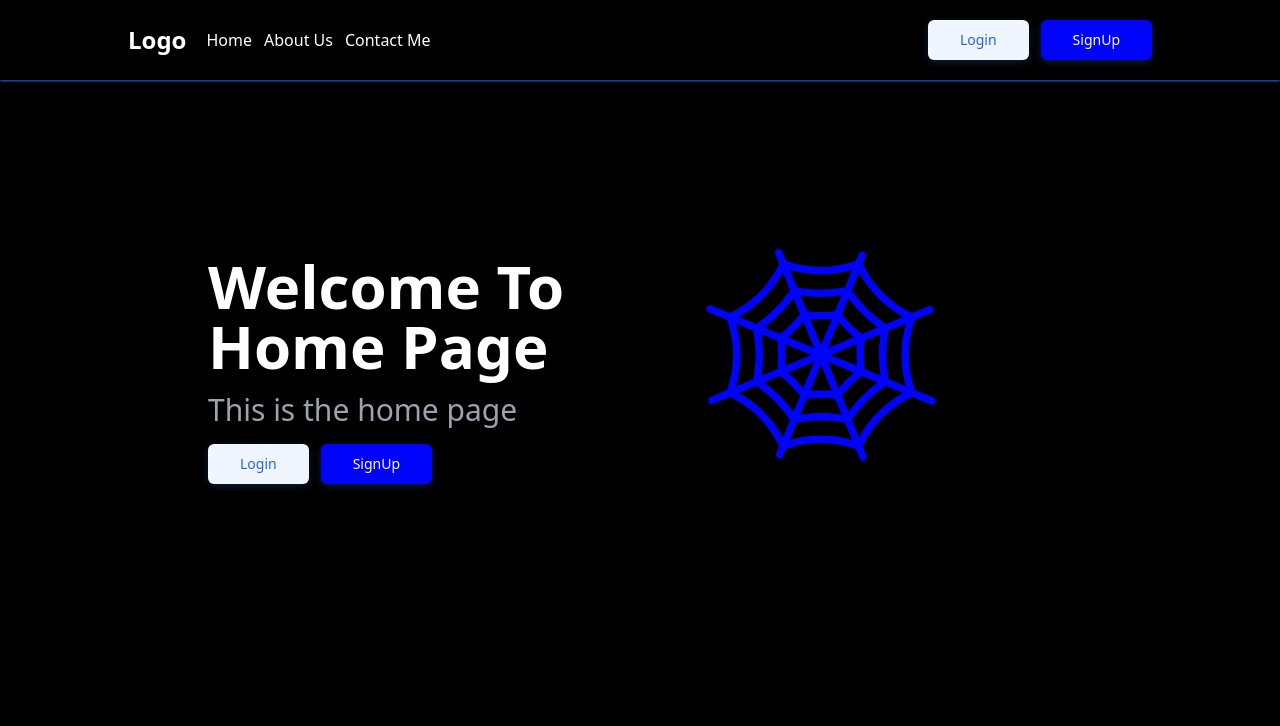
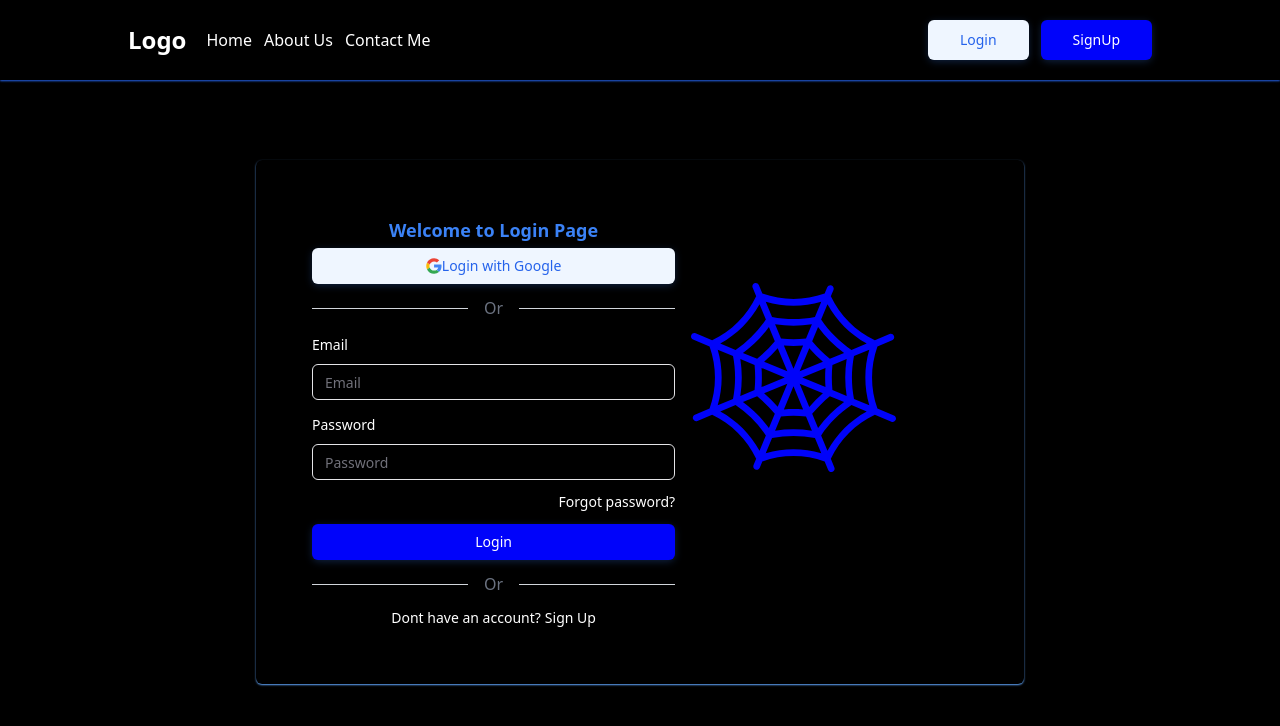
Before and after one commit to gkl-me/user-management-app, a React (Vite) app in the folder frontend/: page /login in a window 1280 px wide. Shown: the top 726 px of the page. Built offline with nearby package versions, Linux system fonts and the light colour scheme.

Commit message:
fea:login page

```diff
--- a/frontend/src/App.tsx
+++ b/frontend/src/App.tsx
@@ -1,10 +1,10 @@
 import React from 'react'
-import LandingPage from './pages/LandingPage'
+import { Outlet } from 'react-router-dom'
 
 const App:React.FC = () => {
   return (
     <>
-    <LandingPage />
+    <Outlet />
     </>
   )
 }
--- a/frontend/src/components/Header.tsx
+++ b/frontend/src/components/Header.tsx
@@ -1,24 +1,34 @@
 import React from "react";
 import { Button } from "./ui/button";
+import { Link } from "react-router-dom";
 
 const Header: React.FC = () => {
   return (
     <div className="flex justify-between items-center w-full h-20 px-32  shadow-sm shadow-blue-600">
       <div className="flex gap-5 items-center">
+        <Link to={'/'}>
         <p className="text-2xl font-black font-poppins">Logo</p>
+        </Link>
         <div className="flex gap-3">
+          <Link to={'/'}>
           <p>Home</p>
+          </Link>
+
           <p>About Us</p>
           <p>Contact Me</p>
         </div>
       </div>
       <div className="flex gap-3">
+        <Link to={'/login'}>
         <Button size={"lg"} variant={"light"} className="">
           Login
         </Button>
+        </Link>
+        <Link to={'/signup'}>
         <Button size={"lg"} variant={"blue"} className="">
           SignUp
         </Button>
+        </Link>
       </div>
     </div>
   );
--- a/frontend/src/components/Hero.tsx
+++ b/frontend/src/components/Hero.tsx
@@ -1,6 +1,7 @@
 import React from 'react'
 import { Button } from './ui/button'
 import web_icon from '../assets/spider-web.svg'
+import { Link } from 'react-router-dom'
 
 
 const Hero:React.FC = () => {
@@ -10,8 +11,12 @@ const Hero:React.FC = () => {
             <h1 className='text-6xl font-poppins font-extrabold'>Welcome To Home Page</h1>
             <h1 className='text-gray-400 text-3xl font-thin'>This is the home page </h1>
             <div className='flex gap-3'>
+            <Link to={'/login'}>
             <Button variant={'light'} size={'lg'}>Login</Button>
+            </Link>
+            <Link to={'sigup'}>
             <Button variant={'blue'} size={'lg'}>SignUp</Button>
+            </Link>
             </div>
         </div>
         <div className='w-2/3'>
--- /dev/null
+++ b/frontend/src/components/Login.tsx
@@ -0,0 +1,119 @@
+import React from 'react'
+import { z } from 'zod'
+import { zodResolver } from '@hookform/resolvers/zod'
+import { useForm } from 'react-hook-form'
+import {
+  Form,
+  FormControl,
+  FormField,
+  FormItem,
+  FormLabel,
+  FormMessage,
+} from './ui/form'
+import { Input } from './ui/input'
+import { Button } from './ui/button'
+
+import google_icon from '../assets/google.svg'
+import web_icon from '../assets/spider-web.svg'
+import { Link } from 'react-router-dom'
+
+
+const formSchema = z.object({
+  email: z.string().email({ message: 'Invalid email' }),
+  password: z
+    .string()
+    .min(8, { message: 'Password must be at least 8 characters long' })
+    .regex(/[A-Z]/, { message: 'Password must contain at least one uppercase letter' })
+    .regex(/[a-z]/, { message: 'Password must contain at least one lowercase letter' })
+    .regex(/[0-9]/, { message: 'Password must contain at least one number' })
+    .regex(/[^A-Za-z0-9]/, { message: 'Password must contain at least one special character' }),
+})
+
+const Login: React.FC = () => {
+  const form = useForm<z.infer<typeof formSchema>>({
+    resolver: zodResolver(formSchema),
+    defaultValues:{
+        email: '',
+      password: '',
+    }
+  })
+
+  const onSubmit = async (values: z.infer<typeof formSchema>) => {
+    try {
+      // Replace with your actual login logic
+      console.log('Form Submitted:', values)
+      // Example: await loginAPI(values)
+    } catch (error) {
+      console.error('Login failed:', error)
+      // Optionally set a global error message
+    }
+  }
+
+  return (
+    <div className=' flex justify-between w-[60%] m-auto mt-20 p-10 shadow-sm rounded-md shadow-blue-400'>
+
+    <Form {...form}>
+      <form onSubmit={form.handleSubmit(onSubmit)} className="flex flex-col gap-3 w-4/6 p-4  ">
+      <div className=''>
+        <span className='flex justify-center mb-1 text-lg font-bold text-blue-500'>Welcome to Login Page</span>
+            <Button type='button' variant={'light'} className='w-full'>
+                <img className='w-4 h-4'  src={google_icon} alt="" />
+                Login with Google</Button>
+        </div>
+        <div className="flex items-center">
+            <hr className="flex-grow border-t border-gray-300" />
+            <span className="mx-4 text-gray-500">Or</span>
+            <hr className="flex-grow border-t border-gray-300" />
+            </div>
+
+        <FormField
+          control={form.control}
+          name="email"
+          render={({ field }) => (
+            <FormItem>
+              <FormLabel>Email</FormLabel>
+              <FormControl>
+                <Input placeholder="Email" {...field} />
+              </FormControl>
+              <FormMessage/>
+            </FormItem>
+          )}
+        />
+        <FormField
+          control={form.control}
+          name="password"
+          render={({ field }) => (
+            <FormItem>
+              <FormLabel>Password</FormLabel>
+              <FormControl>
+                <Input type="password" placeholder="Password" {...field} />
+              </FormControl>
+              <FormMessage/>
+            </FormItem>
+          )}
+        />
+        <div className='text-sm flex justify-end hover:text-blue-600 hover:cursor-pointer'>
+            Forgot password?
+        </div>
+        <Button variant={'blue'} type="submit">Login</Button>
+        <div className="flex items-center">
+            <hr className="flex-grow border-t border-gray-300" />
+            <span className="mx-4 text-gray-500">Or</span>
+            <hr className="flex-grow border-t border-gray-300" />
+        </div>
+        <div className='text-sm flex justify-center gap-1'>
+            Dont have an account?
+            <Link to={'/signup'}>
+            <span className=' hover:text-blue-600 hover:cursor-pointer'> Sign Up</span>
+            </Link>
+        </div>
+      </form>
+    </Form>
+    <div className='w-1/2'>
+        <img className='w-[70%] h-[80%]' src={web_icon} alt="" />
+        </div>
+    </div>
+  )
+}
+
+export default Login
--- /dev/null
+++ b/frontend/src/components/ui/input.tsx
@@ -0,0 +1,25 @@
+import * as React from "react"
+
+import { cn } from "@/lib/utils"
+
+export interface InputProps
+  extends React.InputHTMLAttributes<HTMLInputElement> {}
+
+const Input = React.forwardRef<HTMLInputElement, InputProps>(
+  ({ className, type, ...props }, ref) => {
+    return (
+      <input
+        type={type}
+        className={cn(
+          "flex h-9 w-full rounded-md border border-input bg-transparent px-3 py-1 text-sm shadow-sm transition-colors file:border-0 file:bg-transparent file:text-sm file:font-medium file:text-foreground placeholder:text-muted-foreground focus-visible:outline-none focus-visible:ring-1 focus-visible:ring-ring disabled:cursor-not-allowed disabled:opacity-50",
+          className
+        )}
+        ref={ref}
+        {...props}
+      />
+    )
+  }
+)
+Input.displayName = "Input"
+
+export { Input }
--- a/frontend/src/main.tsx
+++ b/frontend/src/main.tsx
@@ -4,12 +4,13 @@ import App from './App.tsx'
 import {createBrowserRouter, createRoutesFromElements, Route, RouterProvider} from 'react-router-dom'
 import './index.css'
 import LandingPage from './pages/LandingPage.tsx'
+import LoginPage from './pages/LoginPage.tsx'
 
 const router = createBrowserRouter(
   createRoutesFromElements(
     <Route path='/' element={<App/>}>
       <Route index={true} path='/' element={<LandingPage/>} />
-      <Route path='/login' element />
+      <Route path='/login' element={<LoginPage/>} />
       <Route path='/sigup' element />
       <Route path='/profile' element />
     </Route>
--- /dev/null
+++ b/frontend/src/pages/LoginPage.tsx
@@ -0,0 +1,14 @@
+import Header from '@/components/Header'
+import Login from '@/components/Login'
+import React from 'react'
+
+const LoginPage:React.FC = () => {
+  return (
+    <>
+    <Header />
+    <Login />
+    </>
+  )
+}
+
+export default LoginPage
```
